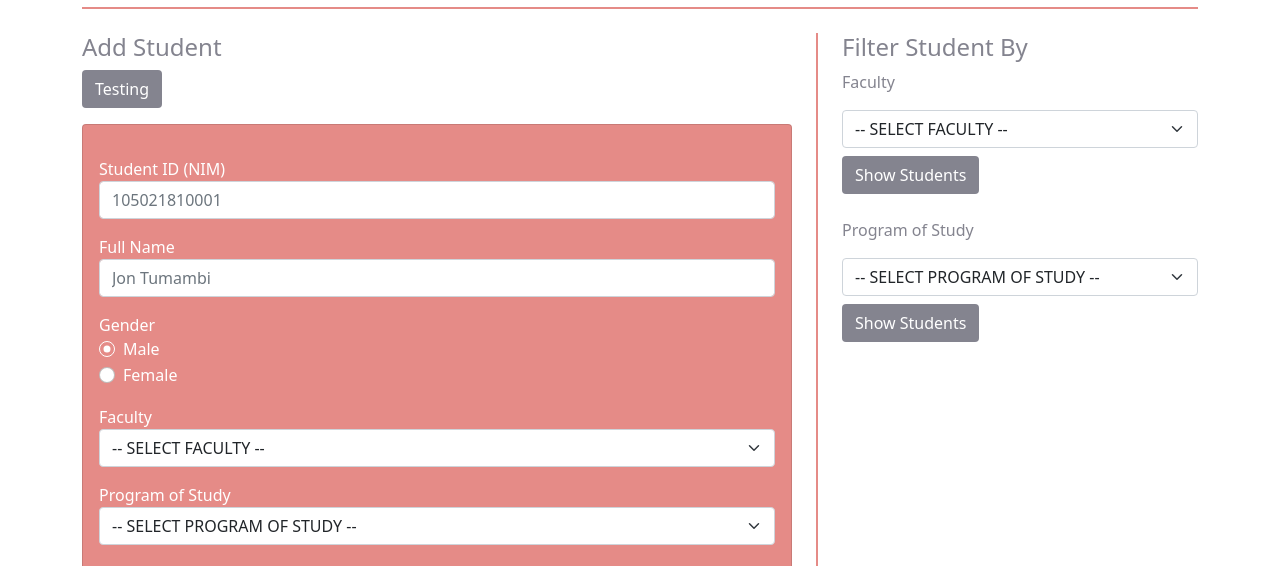
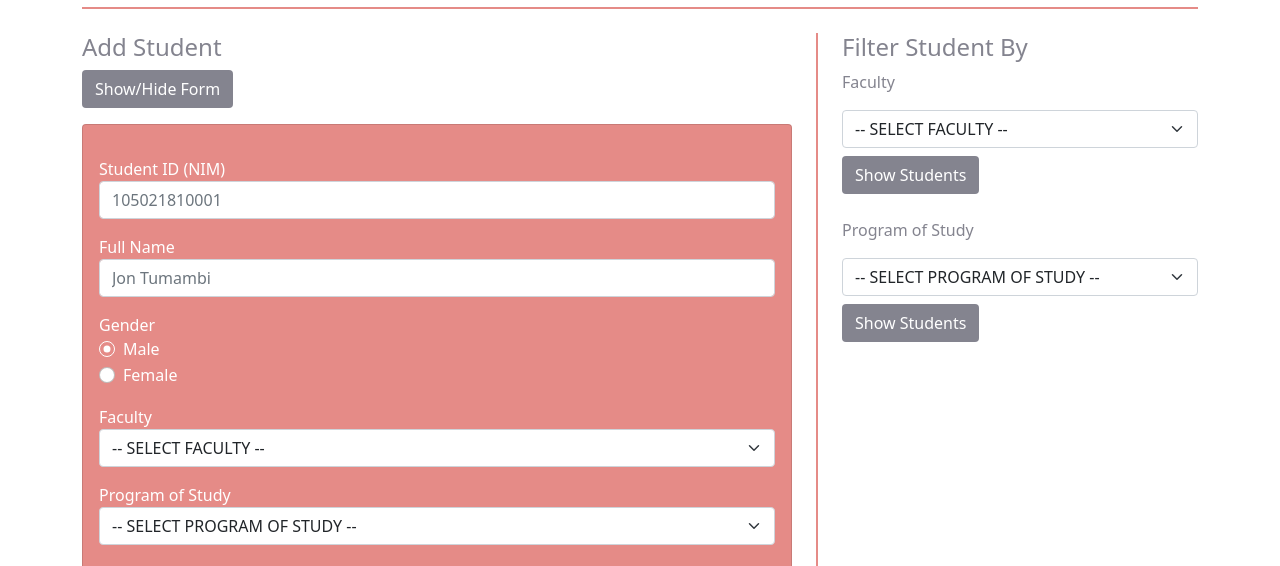
Before and after one commit to S21810014/mid-front-end, a website with bundled scripts: page index.html in a window 1280 px wide. Shown: the part 231-797 px from the top of the page. Built offline with nearby package versions, Linux system fonts and the light colour scheme.

Commit message:
rename add student form button

```diff
--- a/index.html
+++ b/index.html
@@ -149,7 +149,7 @@
             <div class="col">
                 <h4>Add Student</h4>
 
-                <button type="button" class="btn greyBtn" data-bs-toggle="collapse" data-bs-target="#addStudForm">Testing</button>
+                <button type="button" class="btn greyBtn" data-bs-toggle="collapse" data-bs-target="#addStudForm">Show/Hide Form</button>
 
                 <div class="collapse mt-3 show" id="addStudForm">
                     <div class="card addStudFormCard p-3">
```
